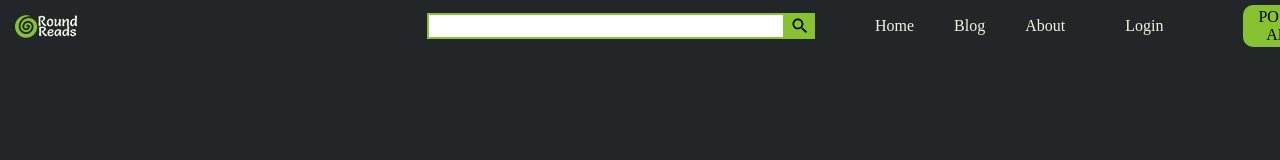
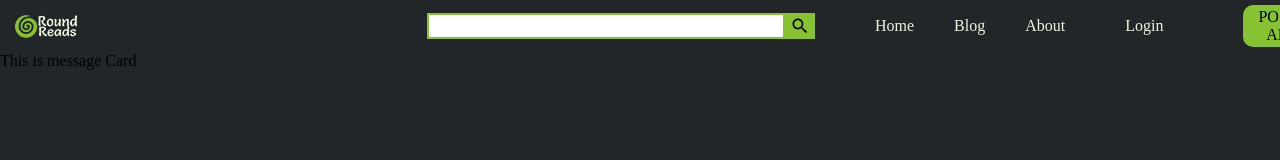
Before and after one commit to BijoyDutta95/RoundReads, a React (Create React App) app: page /messages in a window 1280 px wide. Shown: the top 160 px of the page. Built offline with nearby package versions, Linux system fonts and the light colour scheme.

Commit message:
Message Icon added in my ad cards. Message Page yet to be implemented

```diff
--- a/src/App.js
+++ b/src/App.js
@@ -12,6 +12,7 @@ import {Redirect} from 'react-router-dom'
 import SearchPage from './components/pages/SearchPage';
 import { SearchContext, UserContext } from './components/Context/Contexts';
 import UserAccount from './components/pages/UserAccount';
+import Messages from './components/pages/Messages';
 import IndividualItem from './components/pages/IndividualItem';
 
 function App() {
@@ -39,7 +40,9 @@ function App() {
           <Route path='/wishlist' exact component={WishListPage}/>
           <Route path='/about' exact component={AboutPage}/>
           <Route path='/userAd' exact component={UserAd}/>
+          <Route path='/messages' exact component={Messages}/>
           <Route path='/currentItem/:id' exact component={IndividualItem}/>
+
         </SearchContext.Provider>
 
 
--- /dev/null
+++ b/src/components/MessageCard.js
@@ -0,0 +1,11 @@
+import React from 'react'
+
+function MessageCard() {
+    return (
+        <div>
+            This is message Card
+        </div>
+    )
+}
+
+export default MessageCard
--- a/src/components/UserAdItems.css
+++ b/src/components/UserAdItems.css
@@ -40,3 +40,7 @@
 #itemInfo strong{
     margin-top: 5%;
 }
+#itemButton > *{
+    color: #86C232;
+    padding-bottom: 5px;
+}
--- a/src/components/UserAdItems.js
+++ b/src/components/UserAdItems.js
@@ -4,6 +4,10 @@ import DeleteIcon from '@material-ui/icons/Delete';
 import EditIcon from '@material-ui/icons/Edit';
 import { UserContext } from './Context/Contexts';
 import { API } from './API/Api'
+import ChatIcon from '@material-ui/icons/ChatBubble';
+import ChatNotificationIcon from '@material-ui/icons/Announcement';
+import { Link } from 'react-router-dom';
+
 
 function UserAdItems() {
     const {userSession} = React.useContext(UserContext)
@@ -75,12 +79,11 @@ function UserAdItems() {
                        </>
                     ):(null)}
 
-
-
                 </div>
                 <div id="itemButton">
                     <DeleteIcon id="deleteIcon" onClick={() => deleteItem(item.id)}/>
                     <EditIcon id="editIcon"/>
+                    <Link to='/messages' id="messages-link"><ChatIcon id="chatIcon"/></Link>
                 </div>
             </div>
         )
--- /dev/null
+++ b/src/components/pages/Messages.js
@@ -0,0 +1,12 @@
+import React from 'react'
+import MessageCard from '../MessageCard'
+
+function Messages() {
+    return (
+        <div>
+            <MessageCard/>
+        </div>
+    )
+}
+
+export default Messages
```
Also changed, not shown: src/components/MessageCard.css (added).
